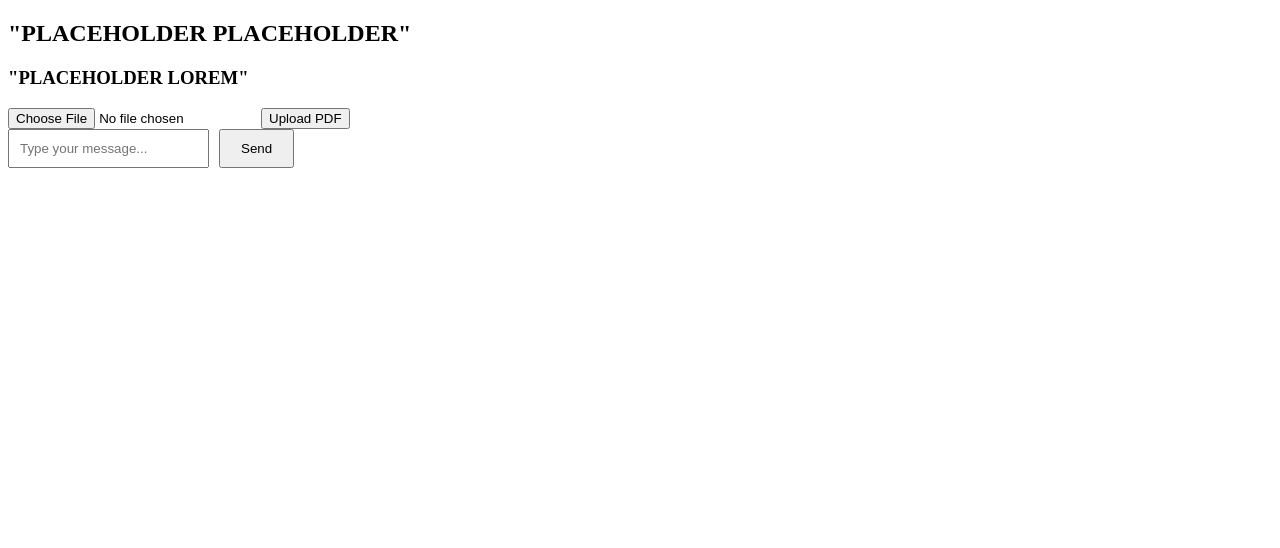
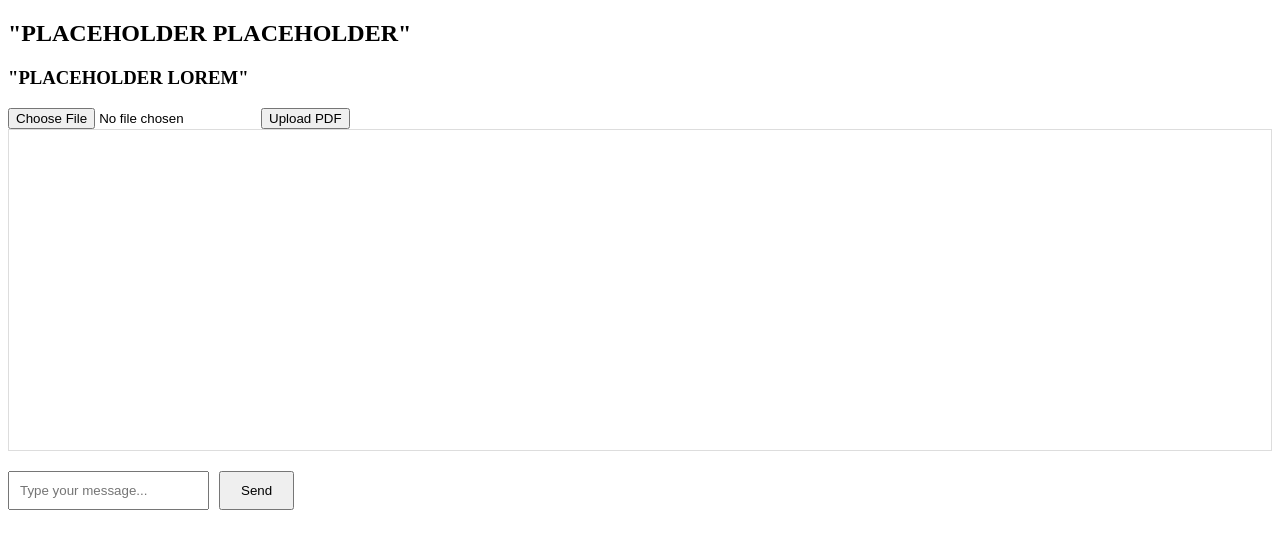
Before and after one commit to Devenvaruv/ResearchPaperChatBot, a React (Create React App) app in the folder frontend/ResearchPaperFrontend/: page / in a window 1280 px wide. Shown: the top 548 px of the page. Built offline with nearby package versions, Linux system fonts and the light colour scheme.

Commit message:
added placeholder text for chatbot. need to test out when running with server

```diff
--- a/frontend/ResearchPaperFrontend/src/App.js
+++ b/frontend/ResearchPaperFrontend/src/App.js
@@ -79,9 +79,15 @@ function App() {
         <button style={{ margineLeft: '10px'}}> Upload PDF</button>
       </div>
 
-      <div>
+      <div style={{
+        border: '1px solid #ddd',
+        padding: '10px',
+        marginBottom: '20px',
+        height: '300px',
+        overflowY: 'scroll',
+      }}>
         {chatLog.map((entry, index) => (
-          <div key={index} style={{ margin: '10px 0'}}>
+          <div key={index} style={{ textAlign: entry.sender === 'user' ? 'right' : 'left',margin: '10px 0'}}>
             <strong>{entry.sender === 'user' ? 'You' : 'Bot'}:</strong> {entry.message}
           </div>
         ))}
```
